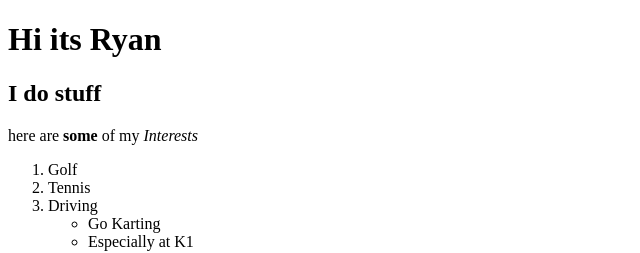
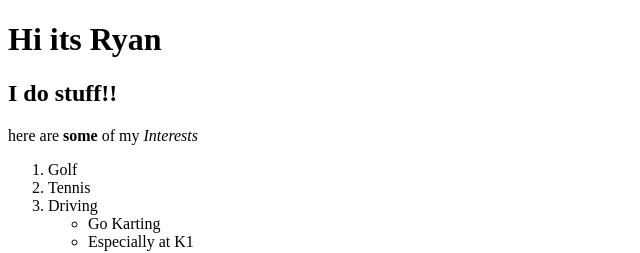
Before and after one commit to rlee0226/Capstone, a plain HTML site: page Ryanquiz1.html in a window 1280 px wide. Shown: the full height of the page, 0-640 px from the left. Drawn offline with Linux system fonts and the light colour scheme.

Commit message:
added exclamation

```diff
--- a/Ryanquiz1.html
+++ b/Ryanquiz1.html
@@ -8,7 +8,7 @@
     Hi its Ryan
 </h1>
 <h2>
-    I do stuff
+    I do stuff!!
 </h2>
 <p>here are <b>some</b> of my <i>Interests</i></p>
 <ol>
```
